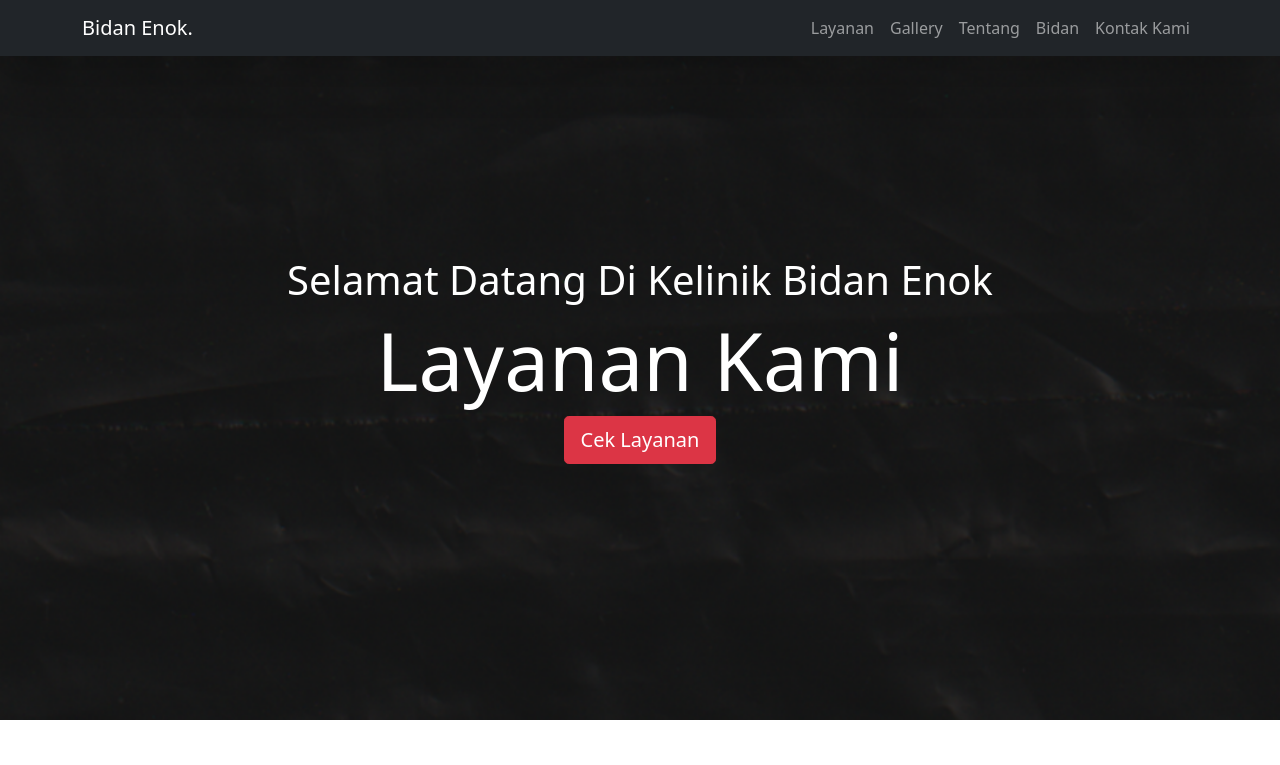
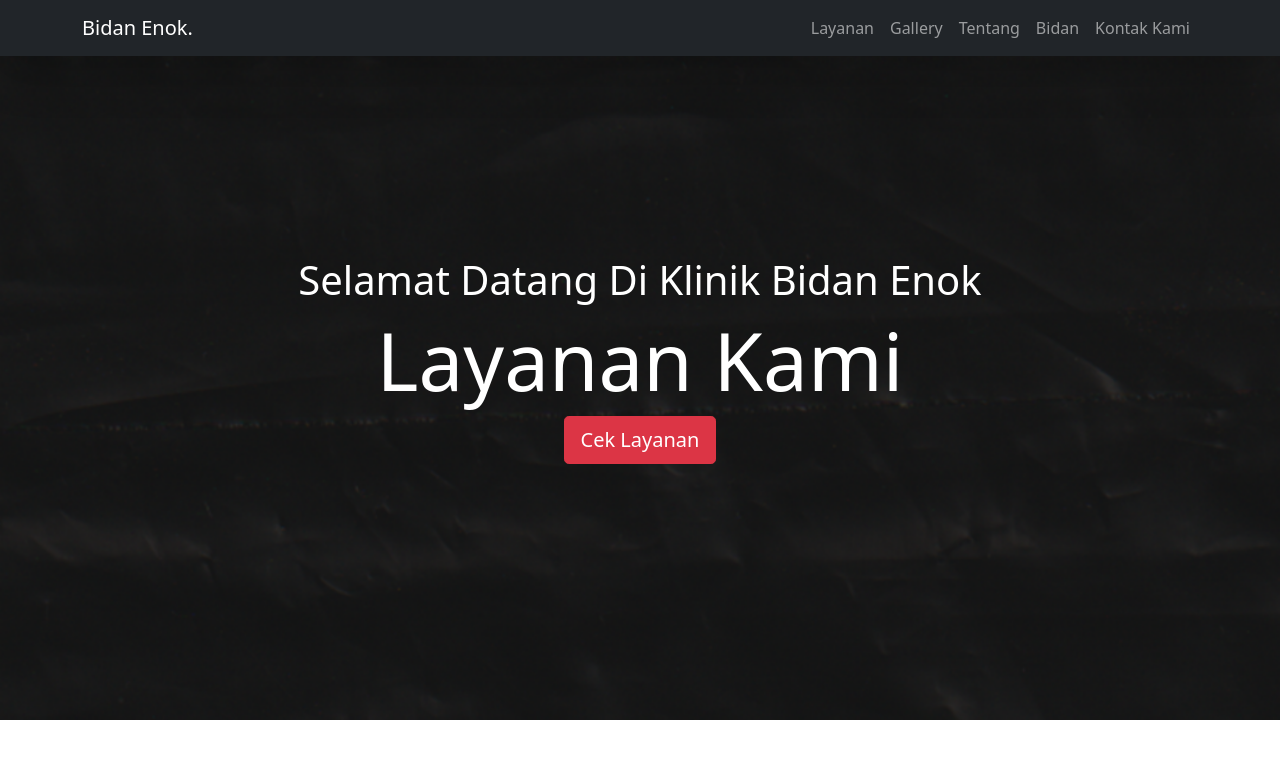
Before and after one commit to liling217/bostrap5Bidan, a plain HTML site: page index.html in a window 1280 px wide. Shown: the top 765 px of the page. Drawn offline with nearby package versions, Linux system fonts and the light colour scheme.

Commit message:
first commit

```diff
--- a/index.html
+++ b/index.html
@@ -62,7 +62,7 @@
     <!-- banner -->
     <div class="container-fluid banner">
       <div class="container text-center">
-        <h2 class="display-6">Selamat Datang Di Kelinik Bidan Enok</h2>
+        <h2 class="display-6">Selamat Datang Di Klinik Bidan Enok</h2>
         <h3 class="display-1">Layanan Kami</h3>
         <a href="#layanan">
           <button type="button" class="btn btn-danger btn-lg">
```
